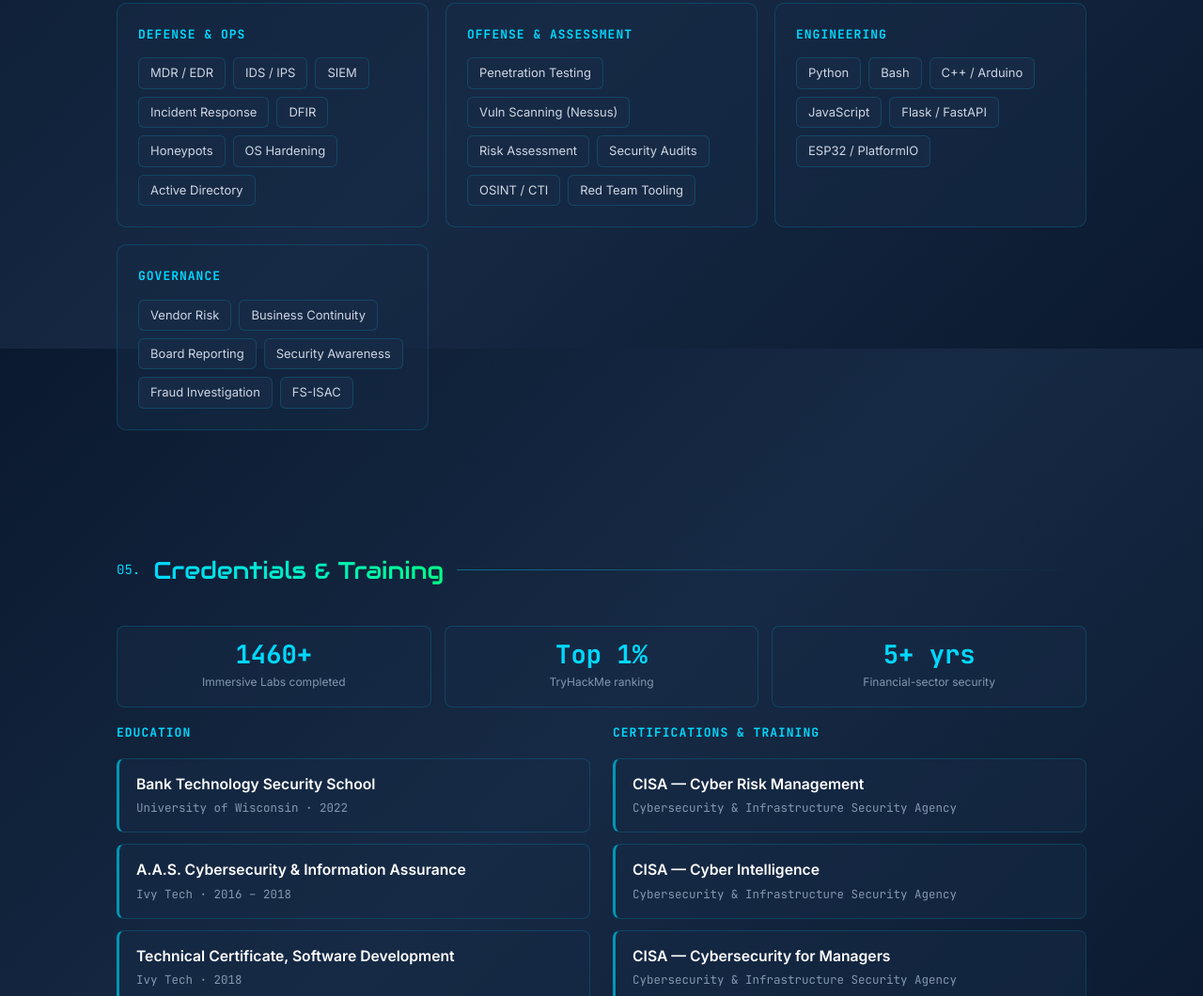
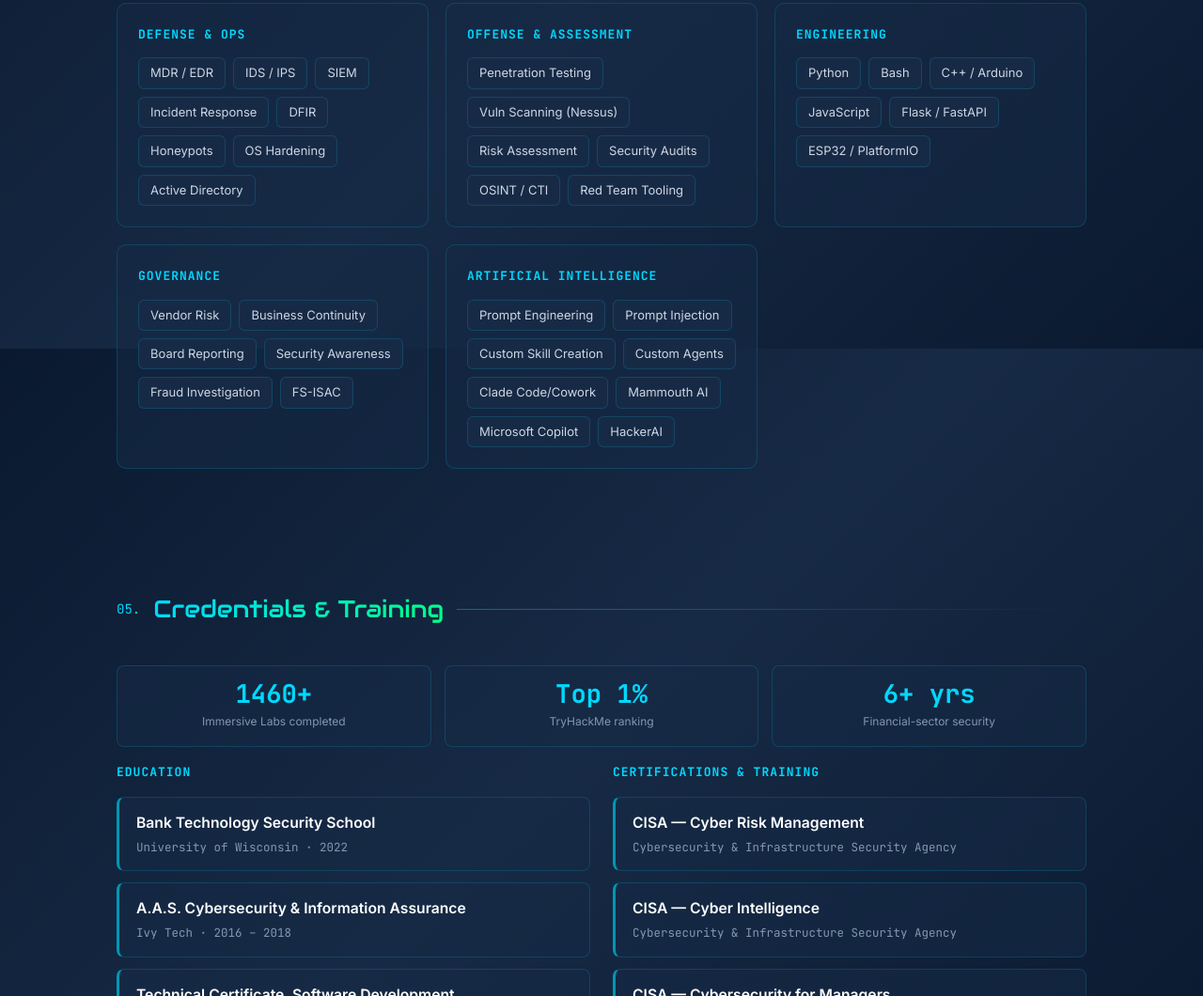
Before and after one commit to aingram702/My-Portfolio, a plain HTML site: page index.html in a window 1280 px wide. Shown: the part 3629-4689 px from the top of the page at 94% size. Drawn offline with Linux system fonts and the light colour scheme.

Commit message:
Add AI skills section and update experience years

```diff
--- a/index.html
+++ b/index.html
@@ -528,6 +528,15 @@
           <span class="chip">Fraud Investigation</span><span class="chip">FS-ISAC</span>
         </div>
       </div>
+      <div class="skill-cat">
+        <h4>Artificial Intelligence</h4>
+        <div class="chips">
+          <span class="chip">Prompt Engineering</span><span class="chip">Prompt Injection</span>
+          <span class="chip">Custom Skill Creation</span><span class="chip">Custom Agents</span>
+          <span class="chip">Clade Code/Cowork</span><span class="chip">Mammouth AI</span>
+          <span class="chip">Microsoft Copilot</span><span class="chip">HackerAI</span>
+        </div>
+      </div>
     </div>
   </section>
 
@@ -538,7 +547,7 @@
     <div class="metric-row">
       <div class="metric"><div class="n">1460+</div><div class="l">Immersive Labs completed</div></div>
       <div class="metric"><div class="n">Top 1%</div><div class="l">TryHackMe ranking</div></div>
-      <div class="metric"><div class="n">5+ yrs</div><div class="l">Financial-sector security</div></div>
+      <div class="metric"><div class="n">6+ yrs</div><div class="l">Financial-sector security</div></div>
     </div>
 
     <div class="cred-grid">
```
